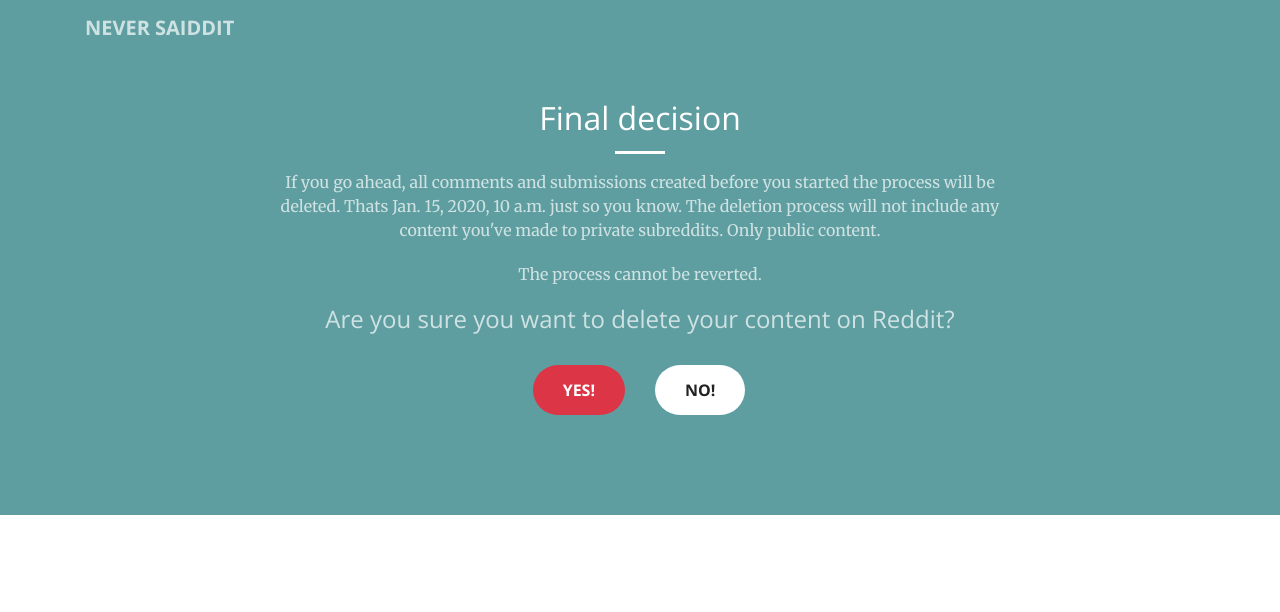
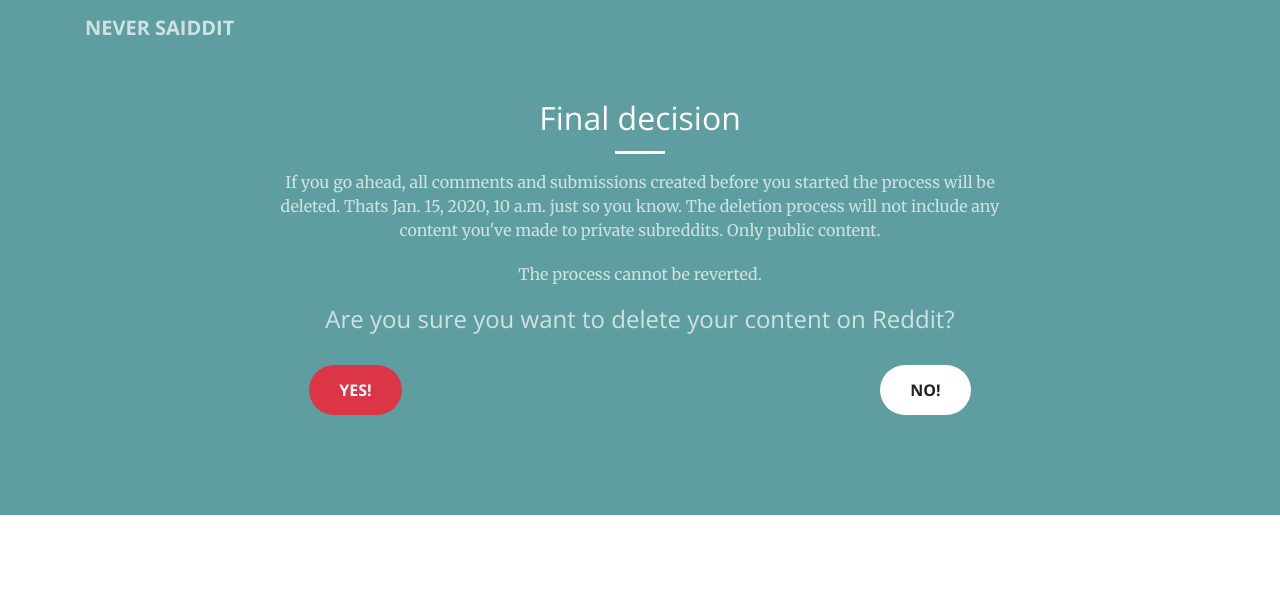
Before and after one commit to Damgaard/Never-Saiddit, a Django app: template never_saiddit/templates/pages/confirmation.html in a window 1280 px wide. Shown: the top 612 px of the page. Run offline with Django 3.2, Linux system fonts and the light colour scheme; tables that the repository leaves empty hold one stand-in row (values such as "Sample post"); the template is opened without the code that fills it: values that come from a table or form of the project are taken from there, most other values are stand-ins (such as "Sample title", 1, 10 or a date in 2020); parts of the project's set-up code (start-up, migrations or seed data) failed here and were passed over; some libraries are stand-ins or nearby versions.

Commit message:
Better align buttons on smaller screens

```diff
--- a/never_saiddit/templates/pages/confirmation.html
+++ b/never_saiddit/templates/pages/confirmation.html
@@ -25,15 +25,15 @@
     regular button.
     {% endcomment %}
     <div class="row">
-      <div class="col-lg-6 mx-auto text-center">
+      <div class="col-xs-6 mx-auto text-center">
         <form action="" method="post">
           {% csrf_token %}
           {{ form }}
-          <input type="submit" value="Yes!" class="btn btn-danger btn-xl js-scroll-trigger" href="/" style="float: right; cursor:pointer;">
+          <input type="submit" value="Yes!" class="btn btn-danger btn-xl js-scroll-trigger" href="/" style="cursor:pointer;">
         </form>
       </div>
-      <div class="col-lg-6 mx-auto text-center">
-        <a class="btn btn-default btn-xl js-scroll-trigger" href="/" style="float: left;">No!</a>
+      <div class="col-xs-6 mx-auto text-center">
+        <a class="btn btn-default btn-xl js-scroll-trigger" href="/">No!</a>
       </div>
     </div>
   </div>
```
